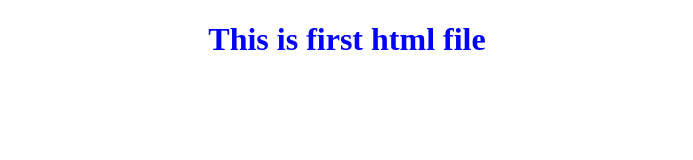
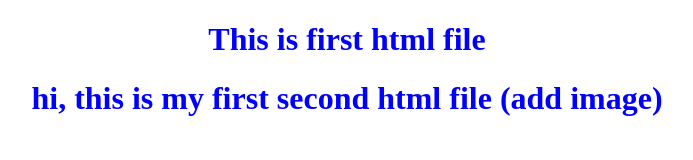
Before and after one commit to Sushilkumarra/Wed3.18-24, a plain HTML site: page index.html in a window 1280 px wide. Shown: the whole page, without its empty margins (293-986 px from the left). Drawn offline with Linux system fonts and the light colour scheme.

Commit message:
addimage

```diff
--- a/index.html
+++ b/index.html
@@ -8,5 +8,6 @@
 </head>
 <body>
     <h1>This is first html file</h1>
+    <h1>hi, this is my first second html file (add image) </h1>
 </body>
 </html>
```
